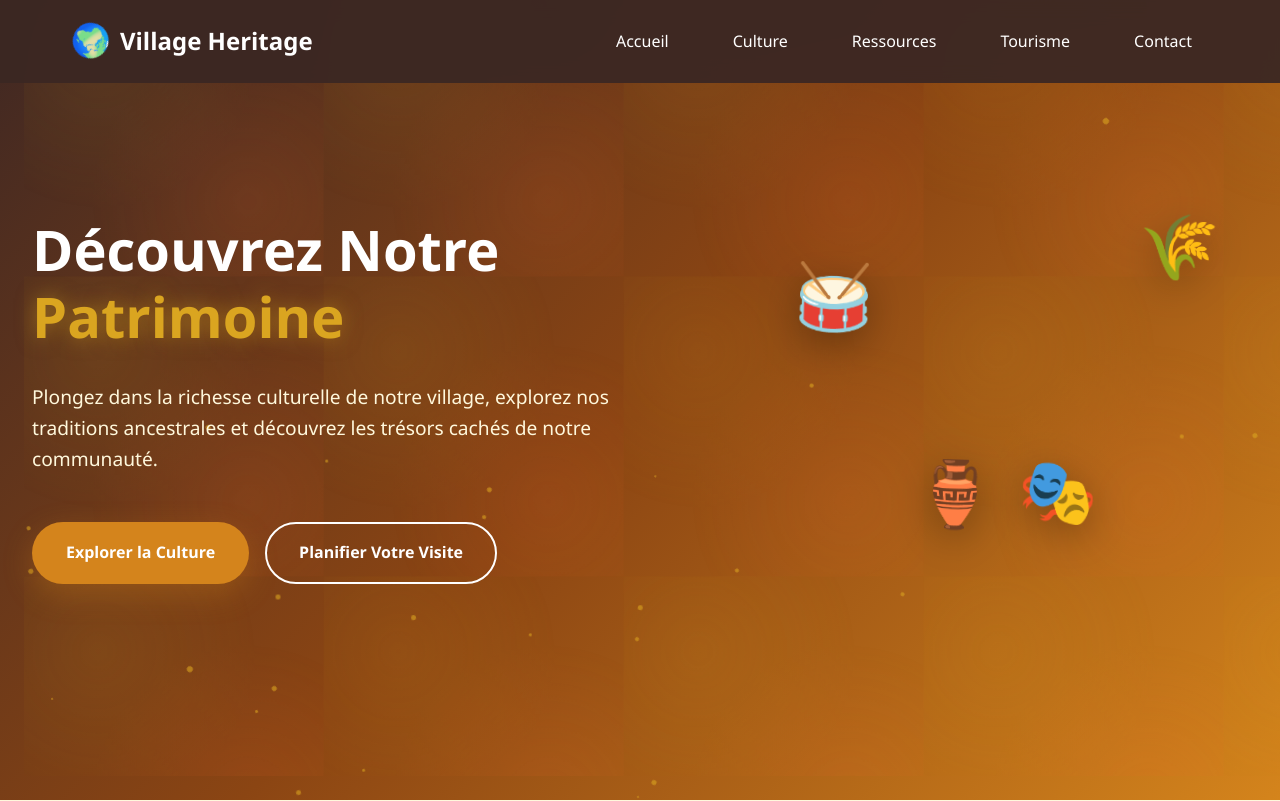
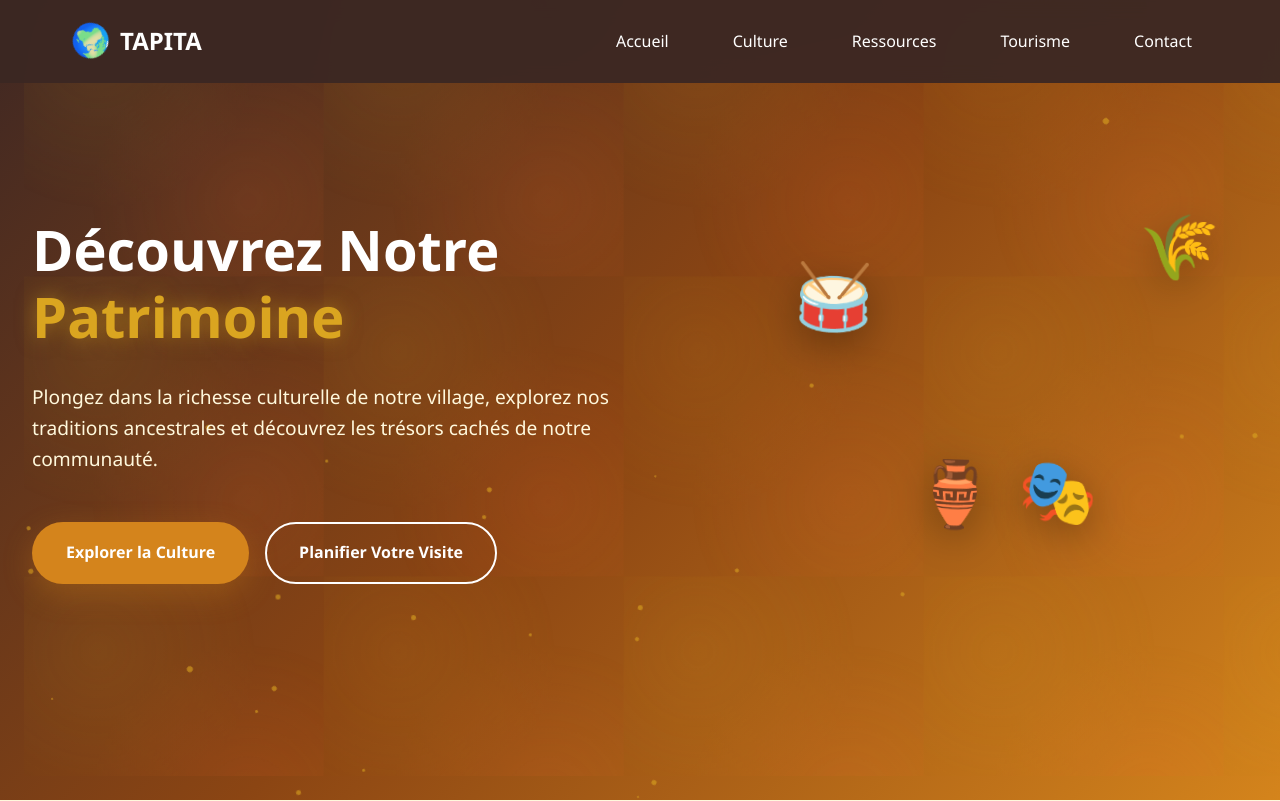
Before and after one commit to daka2025-thor/TAPITA-V1, a plain HTML site: page index.html in a window 1280 px wide. Shown: the top 801 px of the page. Drawn offline with nearby package versions, Linux system fonts and the light colour scheme.

Commit message:
Changement du nom du site

```diff
--- a/index.html
+++ b/index.html
@@ -14,7 +14,7 @@
         <div class="nav-container">
             <div class="nav-logo">
                 <span class="logo-icon">🌍</span>
-                <span class="logo-text">Village Heritage</span>
+                <span class="logo-text">TAPITA</span>
             </div>
             <ul class="nav-menu" id="nav-menu">
                 <li><a href="#accueil">Accueil</a></li>
```
